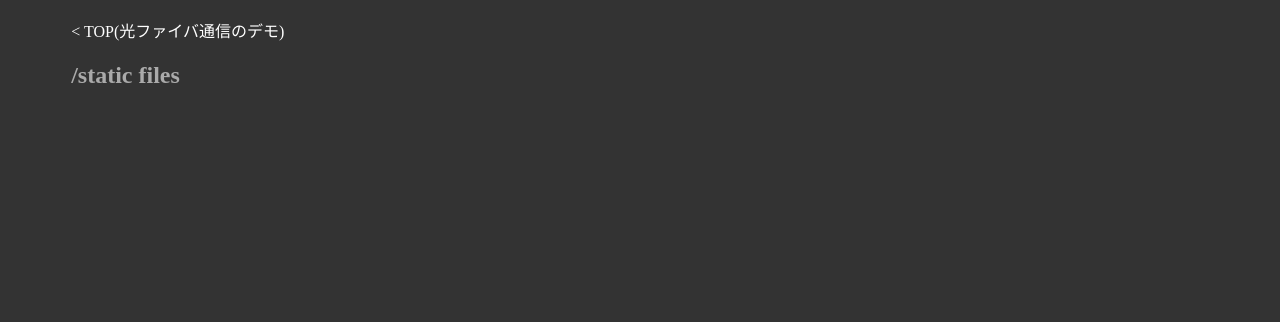
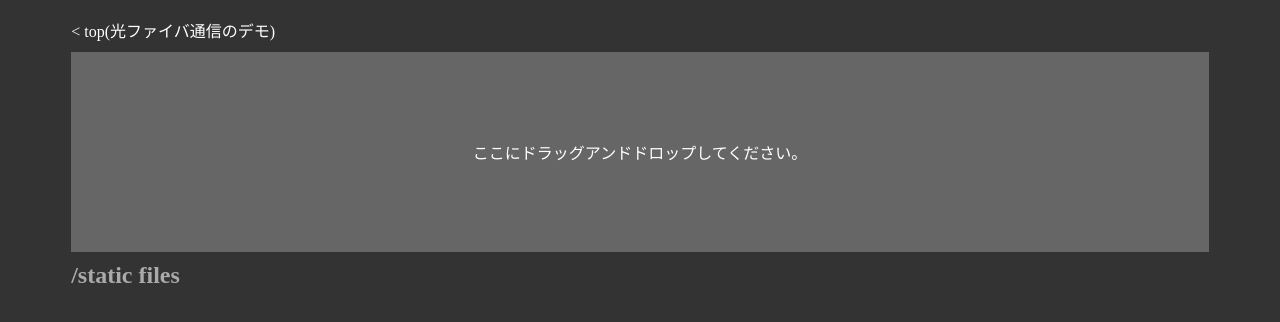
Before and after one commit to Tsutomu-Ikeda/senior-project, a Flask app: page /app/dir in a window 1280 px wide. Shown: the top 322 px of the page. Run offline with Flask 2, Linux system fonts and the light colour scheme; parts of the project's set-up code (start-up, migrations or seed data) failed here and were passed over; some libraries are stand-ins or nearby versions.

Commit message:
ファイルアップロード機能を追加

```diff
--- a/audio/src/main.py
+++ b/audio/src/main.py
@@ -303,6 +303,15 @@ def gen_audio_ook():
     return resp
 
 
+@app.route("/upload", methods=["POST"])
+def handle_upload():
+    file = flask.request.files['file']
+    if file and file.filename.lower().endswith(".wav"):
+        filename = file.filename
+        file.save(pathlib.Path("./static") / filename)
+    return "OK"
+
+
 @app.route('/pipe')
 def pipe():
     ws = flask.request.environ['wsgi.websocket']
--- a/audio/src/static/css/style.css
+++ b/audio/src/static/css/style.css
@@ -50,3 +50,15 @@ button {
   width: 90%;
   margin: auto;
 }
+
+#dropbox {
+  display: -webkit-flex;
+  display: flex;
+  -webkit-align-items: center;
+  align-items: center;
+  -webkit-justify-content: center;
+  justify-content: center;
+  height: 200px;
+  background: #666;
+  color: #fff;
+}
--- a/audio/src/templates/dirtree.html
+++ b/audio/src/templates/dirtree.html
@@ -12,14 +12,16 @@
   <body>
     <div id="app-wrapper">
       <header>
-        <a href="/app">< TOP(光ファイバ通信のデモ)</a>
+        <a href="/app">< top(光ファイバ通信のデモ)</a>
       </header>
+      <div id="dropbox">ここにドラッグアンドドロップしてください。
+      </div>
       <h1>
         /{{ tree.name }}
         files
       </h1>
       <ul>
-        {% set ns = namespace(count=0) %}
+        {% set ns = namespace(count = 0) %}
         {%- for item in tree.children recursive %}
           <a href="/{{ item.name }}" target="_blank" rel="noopener">
             <li>/{{ item.name }}
@@ -33,6 +35,36 @@
         {%- endfor %}
       </ul>
     </div>
+    <script src="http://code.jquery.com/jquery-1.8.2.min.js"></script>
+    <script type="text/javascript">
+      const cancelDefault = (e) => {
+        e.stopPropagation();
+        e.preventDefault();
+      };
+      $('#dropbox').on('dragenter', cancelDefault);
+      $('#dropbox').on('dragover', cancelDefault);
+      $('#dropbox').on('drop', (_e) => {
+        let e = _e;
+        if (_e.originalEvent) {
+          e = _e.originalEvent;
+        }
+        cancelDefault(e);
+        const files = e.dataTransfer.files;
+        for (let i = 0; i < files.length; i++) {
+          const file = files[i];
+          const type = file.type;
+          const filename = file.fileName;
+
+          const fd = new FormData();
+
+          fd.append("file", file);
+          fetch("/upload", {
+            method: "POST",
+            body: fd
+          })
+        }
+      })
+    </script>
   </body>
 
 </html>
```
